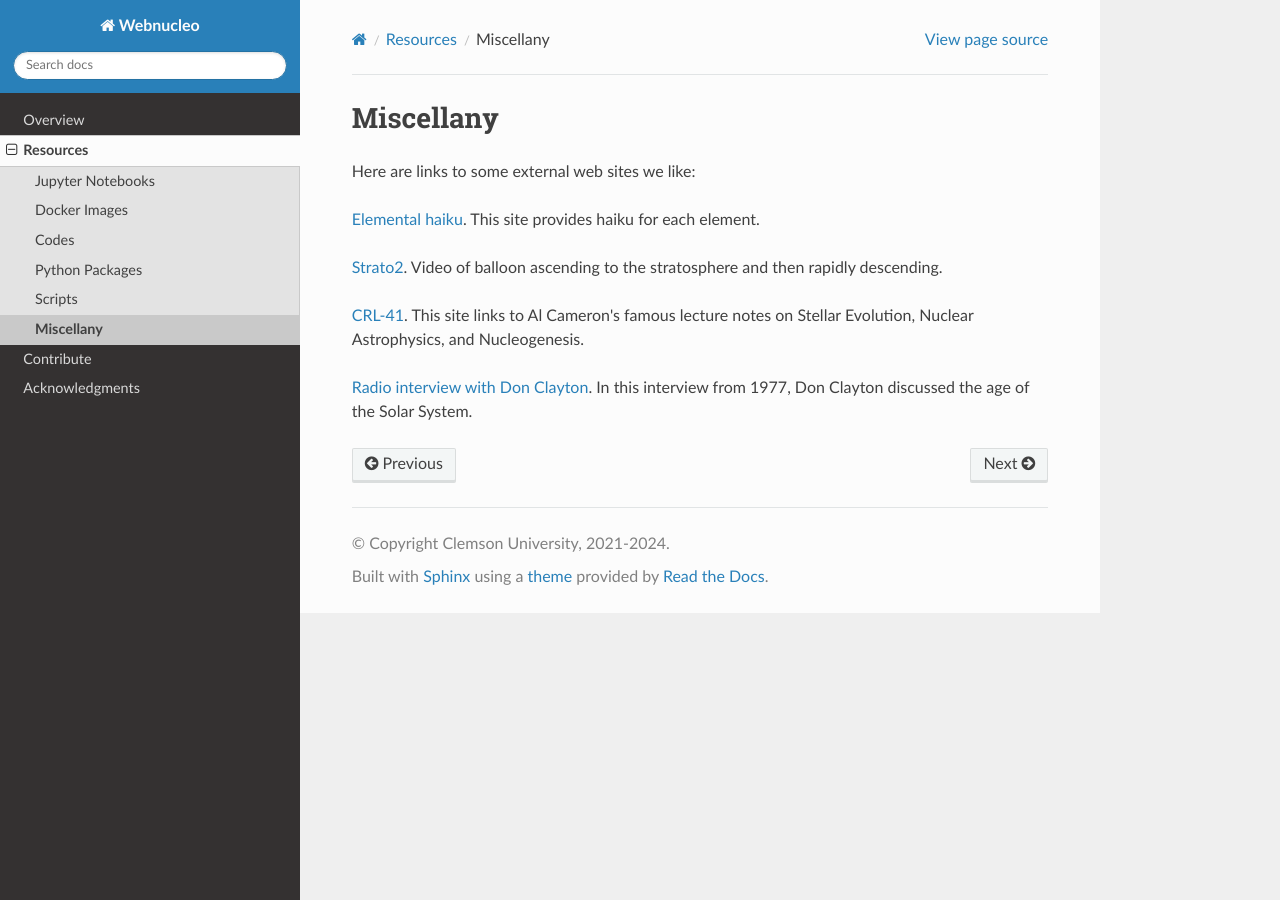
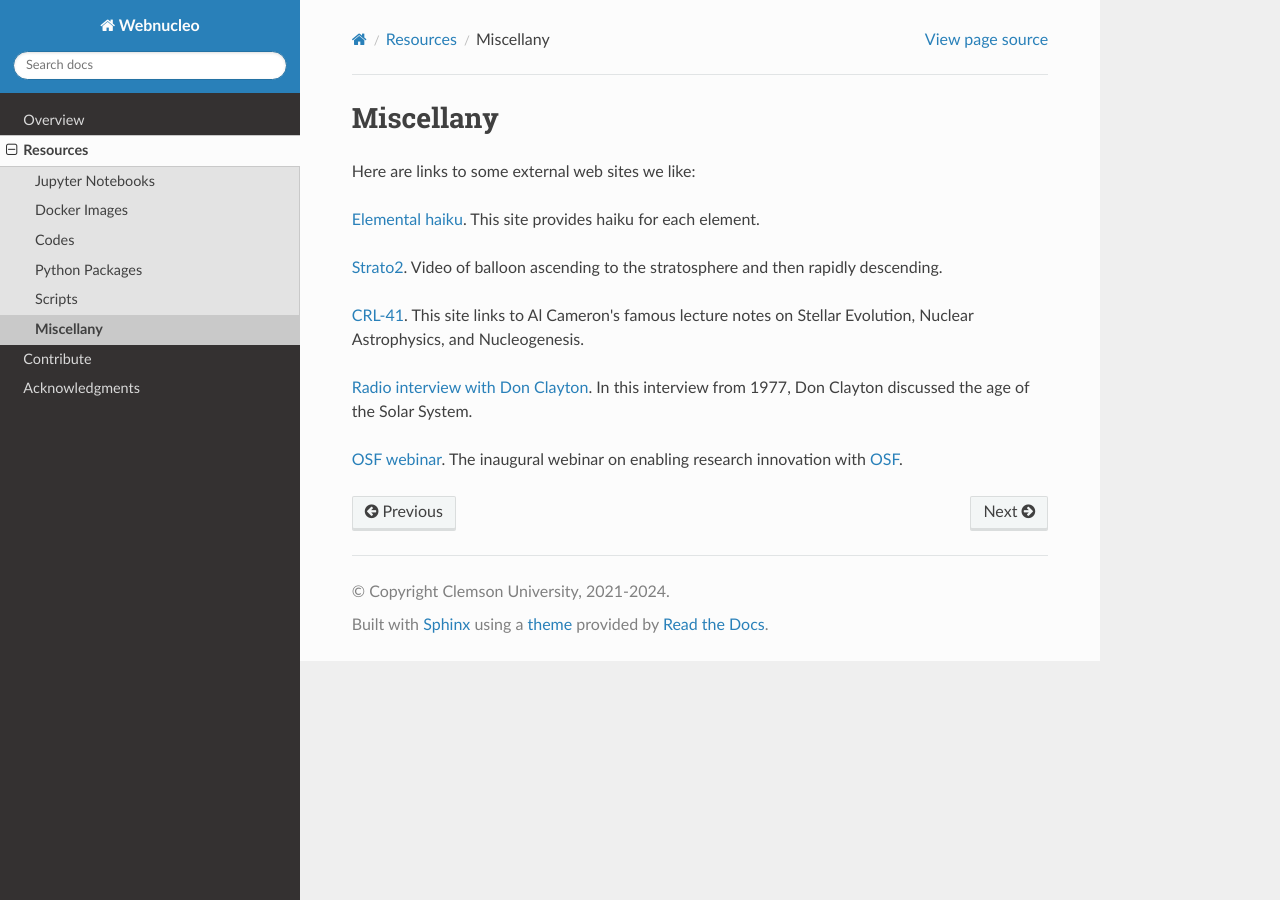
Before and after one commit to webnucleo-org/webnucleo, a Sphinx documentation site: the page built from doc/source/miscellany.rst, in a window 1280 px wide. Built offline with Sphinx 7.4.7 and the Read the Docs theme 3.1.0, drawn with Linux system fonts in a browser that asks for light colours.

Commit message:
Add OSF webinar.

```diff
--- a/doc/source/miscellany.rst
+++ b/doc/source/miscellany.rst
@@ -20,3 +20,7 @@ Stellar Evolution, Nuclear Astrophysics, and Nucleogenesis.
 Don Clayton <https://www.youtube.com/watch?v=NaQmO-iQpJU>`_.
 In this interview from 1977, Don Clayton discussed the age of the
 Solar System.
+
+`OSF webinar <https://www.youtube.com/watch?v=kd9NWfJQY7c&list=PLChfyH8TVDGmadoly93RhdDlRx5dN9mqc&index=1>`_.
+The inaugural webinar on enabling research innovation with
+`OSF <https://osf.io>`_.
```
